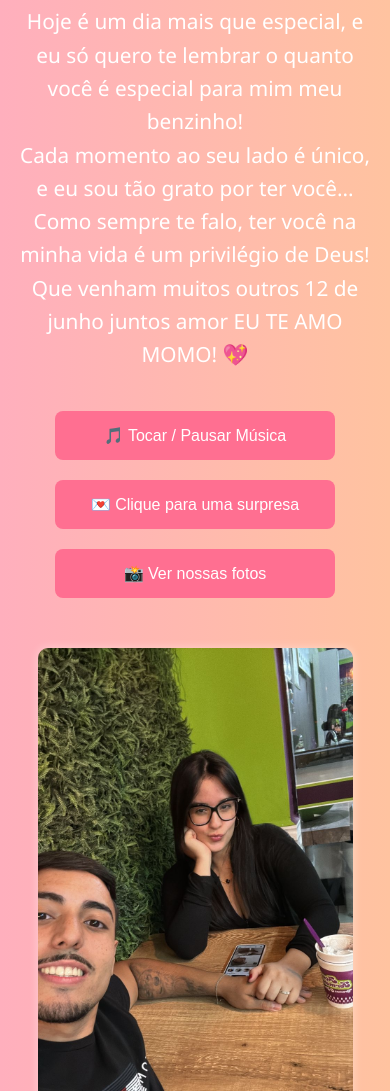
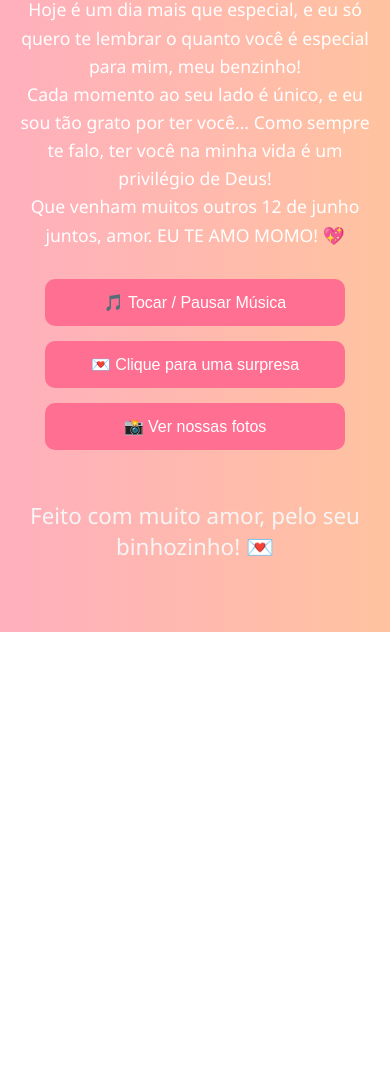
Before and after one commit to fedominichelli/Feliz-dia-dos-namorados-Amor, a plain HTML site: page index.html in a window 390 px wide. Shown: the part 302-1393 px from the top of the page. After the commit the page ends 934 px from the top, so only its background shows below. Drawn offline with Linux system fonts and the light colour scheme.

Commit message:
Update index.html

```diff
--- a/index.html
+++ b/index.html
@@ -11,12 +11,12 @@
       background: linear-gradient(to right, #ffafbd, #ffc3a0);
       color: #fff;
       text-align: center;
-      padding: 50px 20px;
+      padding: 40px 20px;
       scroll-behavior: smooth;
     }
 
     h1 {
-      font-size: 3em;
+      font-size: 2.5em;
       margin-bottom: 20px;
     }
 
@@ -32,18 +32,57 @@
     }
 
     p {
-      font-size: 1.3em;
+      font-size: 1.2em;
       max-width: 700px;
       margin: 20px auto;
       line-height: 1.6;
     }
 
+    .buttons {
+      margin-top: 30px;
+      display: flex;
+      flex-direction: column;
+      align-items: center;
+      gap: 15px;
+    }
+
+    button {
+      background-color: #ff6f91;
+      color: white;
+      border: none;
+      padding: 14px 24px;
+      font-size: 1em;
+      border-radius: 10px;
+      cursor: pointer;
+      transition: background-color 0.3s, transform 0.2s;
+      width: 90%;
+      max-width: 300px;
+    }
+
+    button:hover {
+      background-color: #ff3e6c;
+      transform: scale(1.02);
+    }
+
+    #surprise {
+      display: none;
+      margin-top: 30px;
+      font-size: 1.4em;
+      animation: fadeIn 1s forwards;
+    }
+
+    @keyframes fadeIn {
+      from { opacity: 0; }
+      to { opacity: 1; }
+    }
+
     .gallery {
       margin-top: 40px;
-      display: flex;
+      display: none;
       flex-wrap: wrap;
       justify-content: center;
       gap: 15px;
+      animation: fadeIn 1s ease-in;
       scroll-margin-top: 80px;
     }
 
@@ -59,41 +98,9 @@
       transform: scale(1.05);
     }
 
-    .buttons {
-      margin-top: 30px;
-    }
-
-    button {
-      background-color: #ff6f91;
-      color: white;
-      border: none;
-      padding: 15px 25px;
-      font-size: 1em;
-      margin: 10px;
-      border-radius: 8px;
-      cursor: pointer;
-      transition: background-color 0.3s;
-    }
-
-    button:hover {
-      background-color: #ff3e6c;
-    }
-
-    #surprise {
-      display: none;
-      margin-top: 30px;
-      font-size: 1.4em;
-      animation: fadeIn 1s forwards;
-    }
-
-    @keyframes fadeIn {
-      from { opacity: 0; }
-      to { opacity: 1; }
-    }
-
     footer {
       margin-top: 50px;
-      font-size: 2em;
+      font-size: 1.8em;
       color: #f5f5f5;
     }
 
@@ -102,23 +109,28 @@
         font-size: 2em;
       }
 
+      p {
+        font-size: 1.1em;
+      }
+
       .gallery img {
         width: 90%;
       }
 
-      button {
-        width: 80%;
+      footer {
+        font-size: 1.4em;
+        padding-bottom: 30px;
       }
     }
   </style>
 </head>
 <body>
   <div class="heart">❤️</div>
-  <h1>Feliz Dia dos Namorados meu bem! 💕</h1>
+  <h1>Feliz Dia dos Namorados, meu bem! 💕</h1>
   <p>
-    Hoje é um dia mais que especial, e eu só quero te lembrar o quanto você é especial para mim meu benzinho! <br>
+    Hoje é um dia mais que especial, e eu só quero te lembrar o quanto você é especial para mim, meu benzinho! <br>
     Cada momento ao seu lado é único, e eu sou tão grato por ter você... Como sempre te falo, ter você na minha vida é um privilégio de Deus! <br>
-    Que venham muitos outros 12 de junho juntos amor EU TE AMO MOMO! 💖
+    Que venham muitos outros 12 de junho juntos, amor. EU TE AMO MOMO! 💖
   </p>
 
   <div class="buttons">
@@ -164,7 +176,9 @@
     }
 
     function scrollToGallery() {
-      document.getElementById('galeria').scrollIntoView({ behavior: 'smooth' });
+      const galeria = document.getElementById('galeria');
+      galeria.style.display = 'flex';
+      galeria.scrollIntoView({ behavior: 'smooth' });
     }
   </script>
 </body>
```
